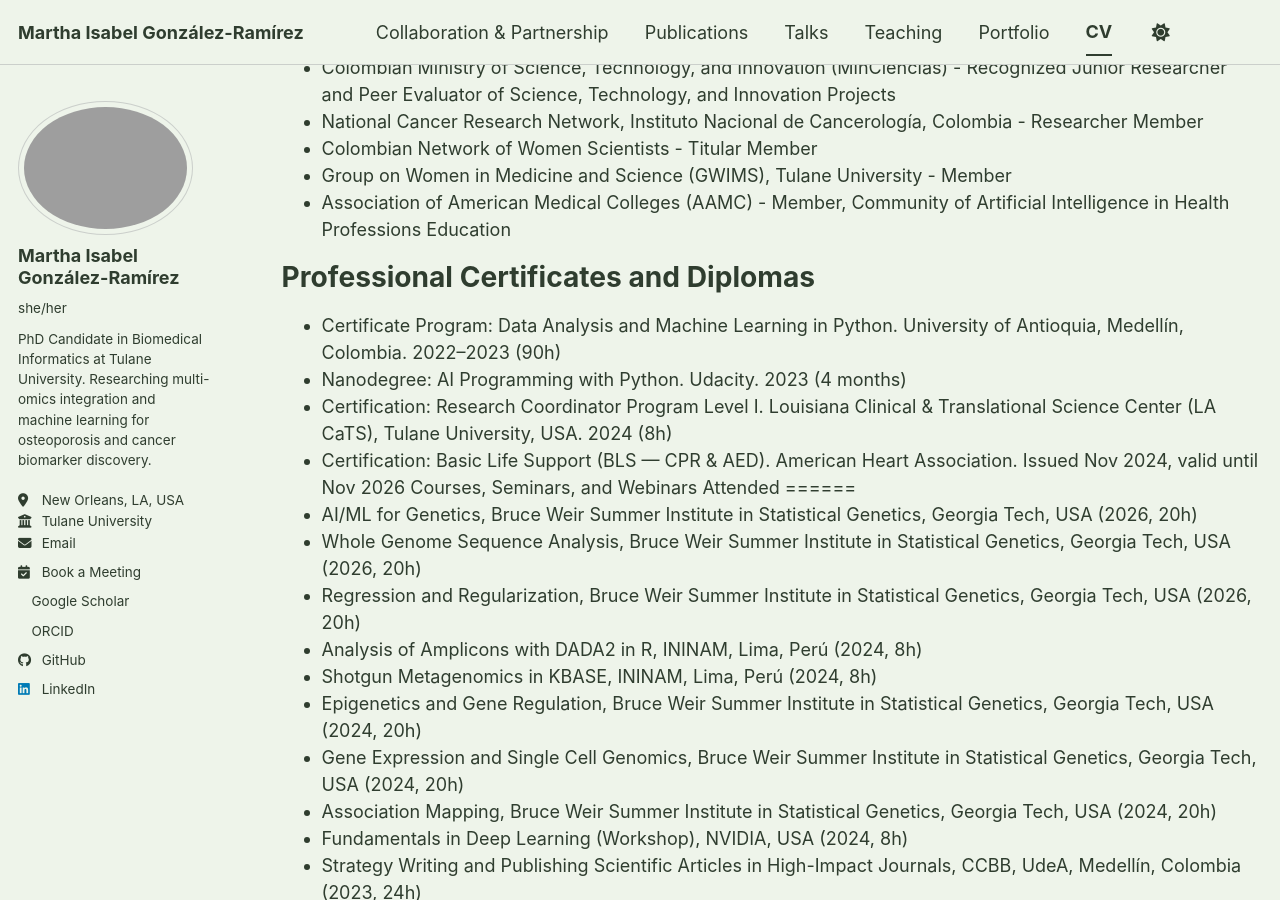
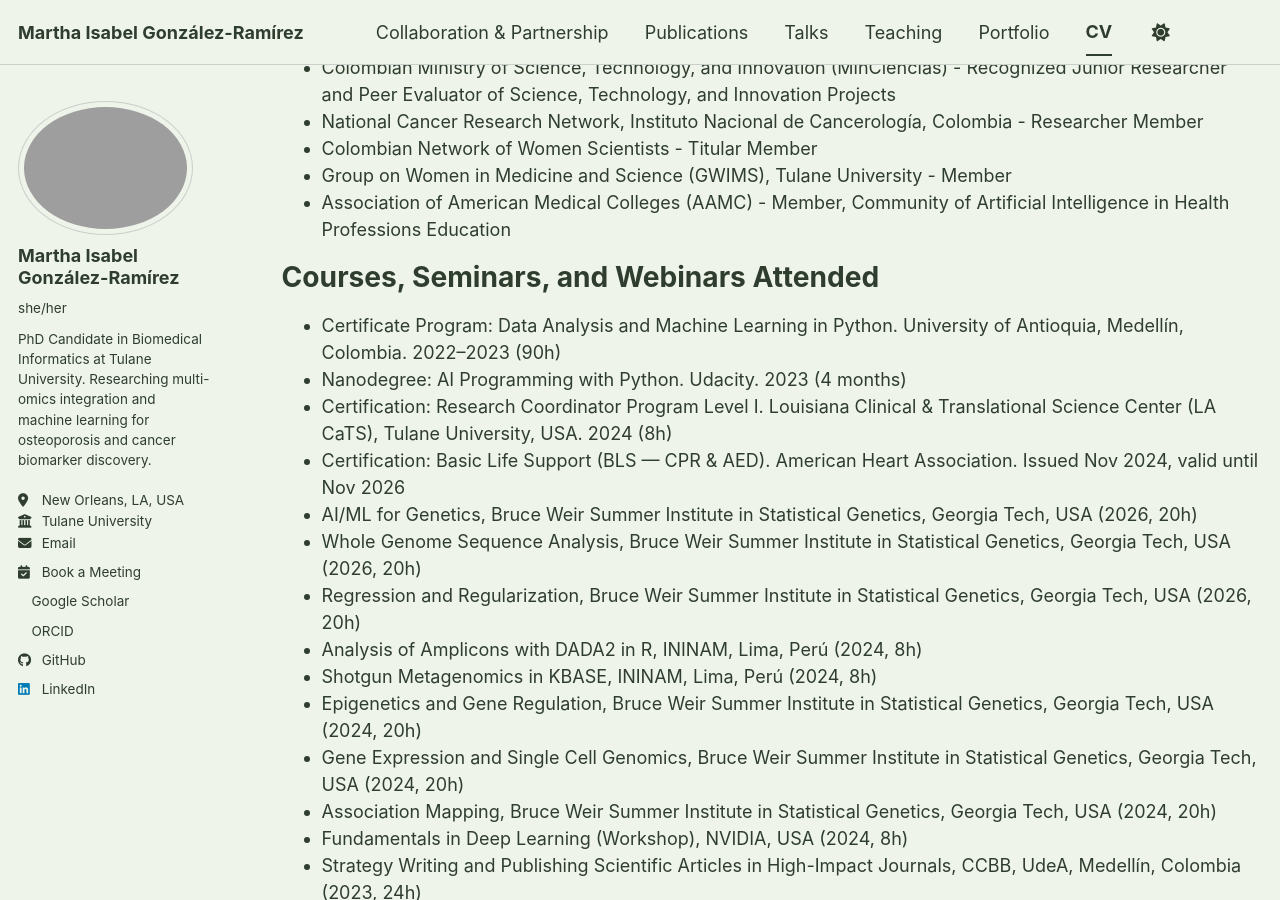
Before and after one commit to migonzalezr/migonzalezr.github.io, a Jekyll site: the page built from _pages/cv.md, in a window 1280 px wide and 900 px high, scrolled down 7381 px. Built offline with Jekyll 4.4.1, drawn with Linux system fonts in a browser that asks for light colours; a style sheet for code colours, icons or effects is not loaded.

Commit message:
Combine certificates and courses under single section title

```diff
--- a/_pages/cv.md
+++ b/_pages/cv.md
@@ -111,14 +111,12 @@ Professional Organizations
 
 
 
-Professional Certificates and Diplomas
+Courses, Seminars, and Webinars Attended
 ======
 * Certificate Program: Data Analysis and Machine Learning in Python. University of Antioquia, Medellín, Colombia. 2022–2023 (90h)
 * Nanodegree: AI Programming with Python. Udacity. 2023 (4 months)
 * Certification: Research Coordinator Program Level I. Louisiana Clinical & Translational Science Center (LA CaTS), Tulane University, USA. 2024 (8h)
 * Certification: Basic Life Support (BLS — CPR & AED). American Heart Association. Issued Nov 2024, valid until Nov 2026
-Courses, Seminars, and Webinars Attended
-======
 * AI/ML for Genetics, Bruce Weir Summer Institute in Statistical Genetics, Georgia Tech, USA (2026, 20h)
 * Whole Genome Sequence Analysis, Bruce Weir Summer Institute in Statistical Genetics, Georgia Tech, USA (2026, 20h)
 * Regression and Regularization, Bruce Weir Summer Institute in Statistical Genetics, Georgia Tech, USA (2026, 20h)
```
